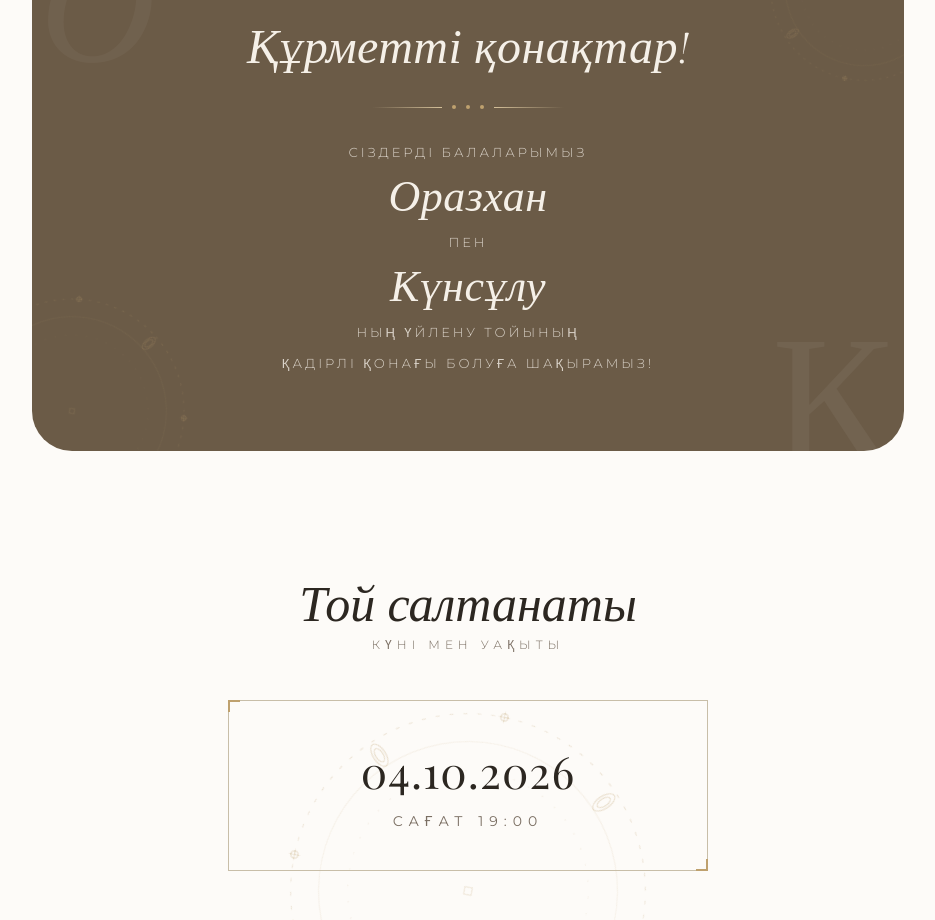
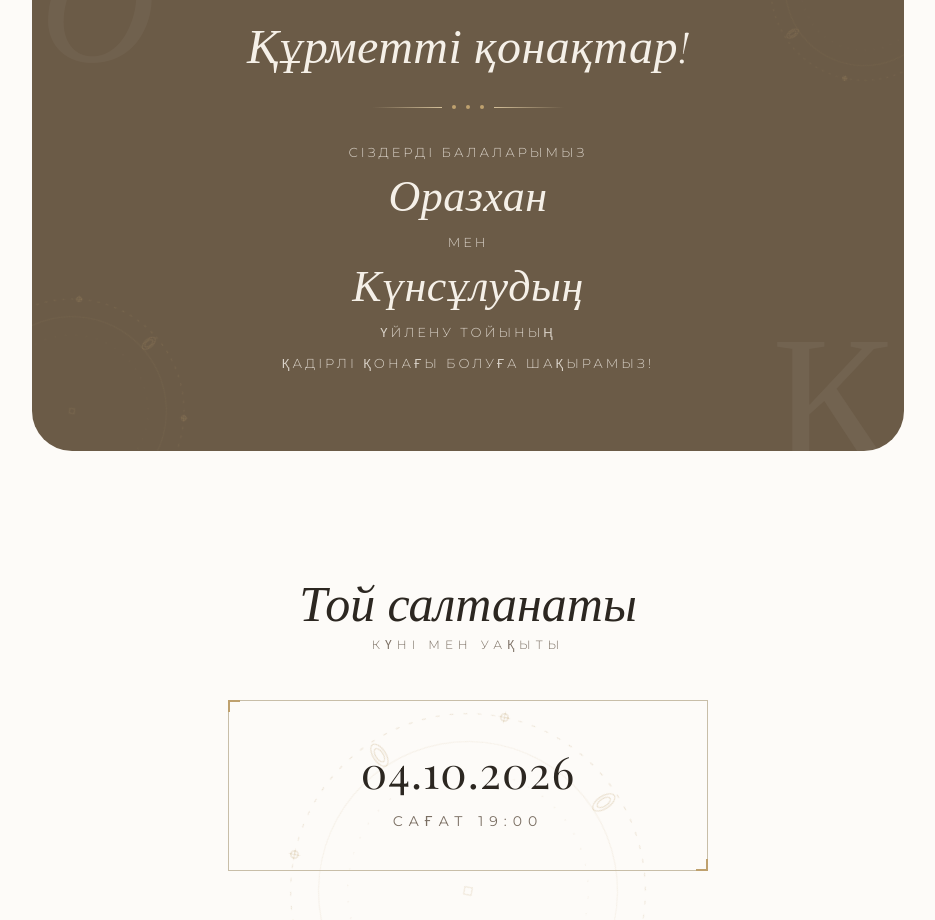
Before and after one commit to Eroma-EA/Shaqyrtu, a Next.js app: page / in a window 1280 px wide. Shown: the part 1100-2020 px from the top of the page, without its empty margins (172-1107 px from the left). Built offline with nearby package versions, Linux system fonts and the light colour scheme; a web font is replaced by a local one.

Commit message:
Fix Kazakh invitation grammar

```diff
--- a/src/app/page.js
+++ b/src/app/page.js
@@ -157,9 +157,9 @@ export default function Home() {
         <p className={styles.invBody} style={{ position: 'relative', zIndex: 1 }}>
           Сіздерді балаларымыз
           <span className={styles.invName}>{weddingConfig.groom}</span>
-          пен
-          <span className={styles.invName}>{weddingConfig.bride}</span>
-          ның үйлену тойының<br />қадірлі қонағы болуға шақырамыз!
+          мен
+          <span className={styles.invName}>{weddingConfig.brideGenitive}</span>
+          үйлену тойының<br />қадірлі қонағы болуға шақырамыз!
         </p>
       </section>
 
```
